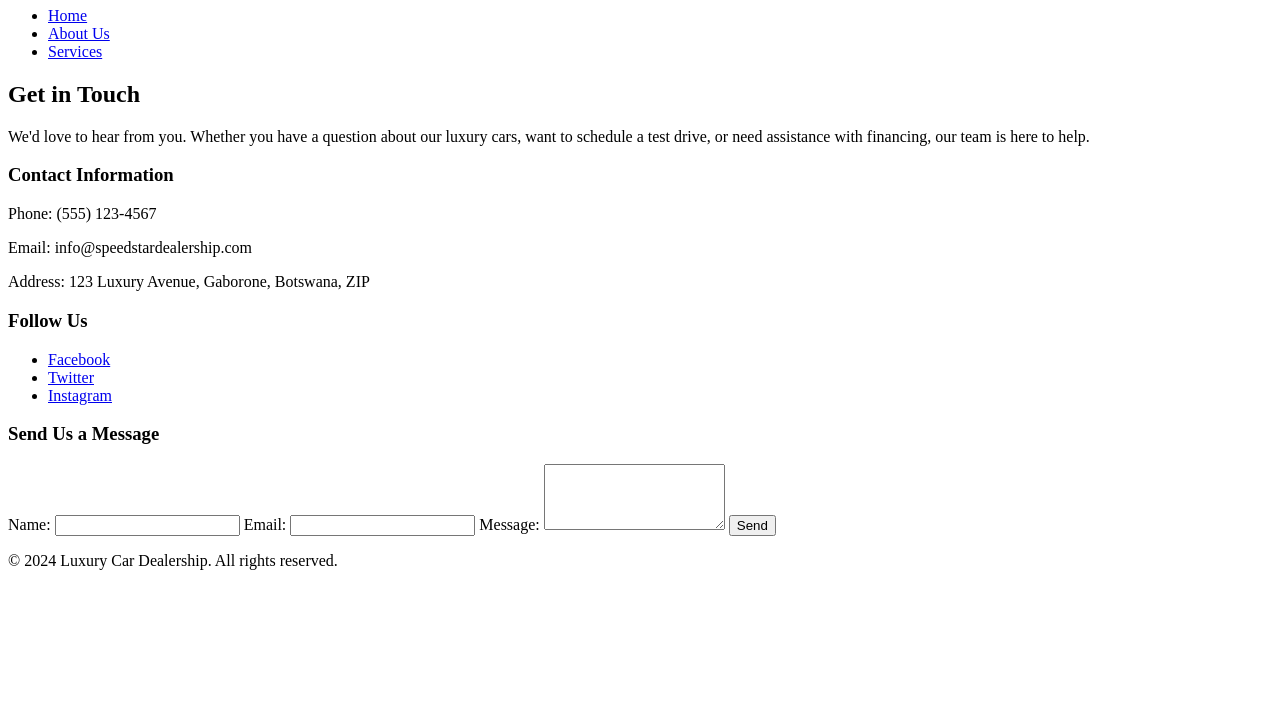
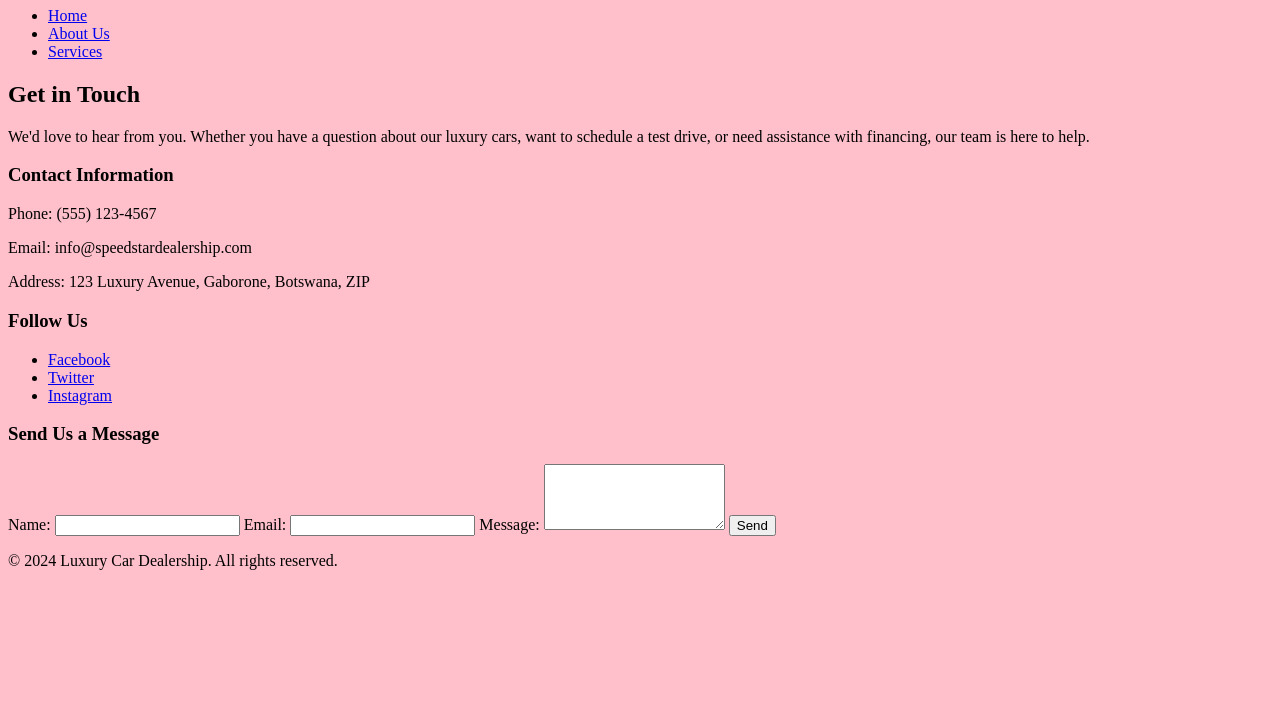
Before and after one commit to cse23-117/SpeedStarMotors, a plain HTML site: page contact.html in a window 1280 px wide. Shown: the part 73-800 px from the top of the page. Drawn offline with Linux system fonts and the light colour scheme.

Commit message:
Update contact.html

```diff
--- a/contact.html
+++ b/contact.html
@@ -4,7 +4,7 @@
   <meta charset="UTF-8">
   <meta name="viewport" content="width=device-width, initial-scale=1.0">
   <title>Contact Us - Luxury Car Dealership</title>
-  <link rel="stylesheet" href="styles.css"> <!-- Link to your CSS file for styling -->
+  <link rel="stylesheet" href="MyStyle.css"> <!-- Link to your CSS file for styling -->
 </head>
 <body>
   <header>
```
